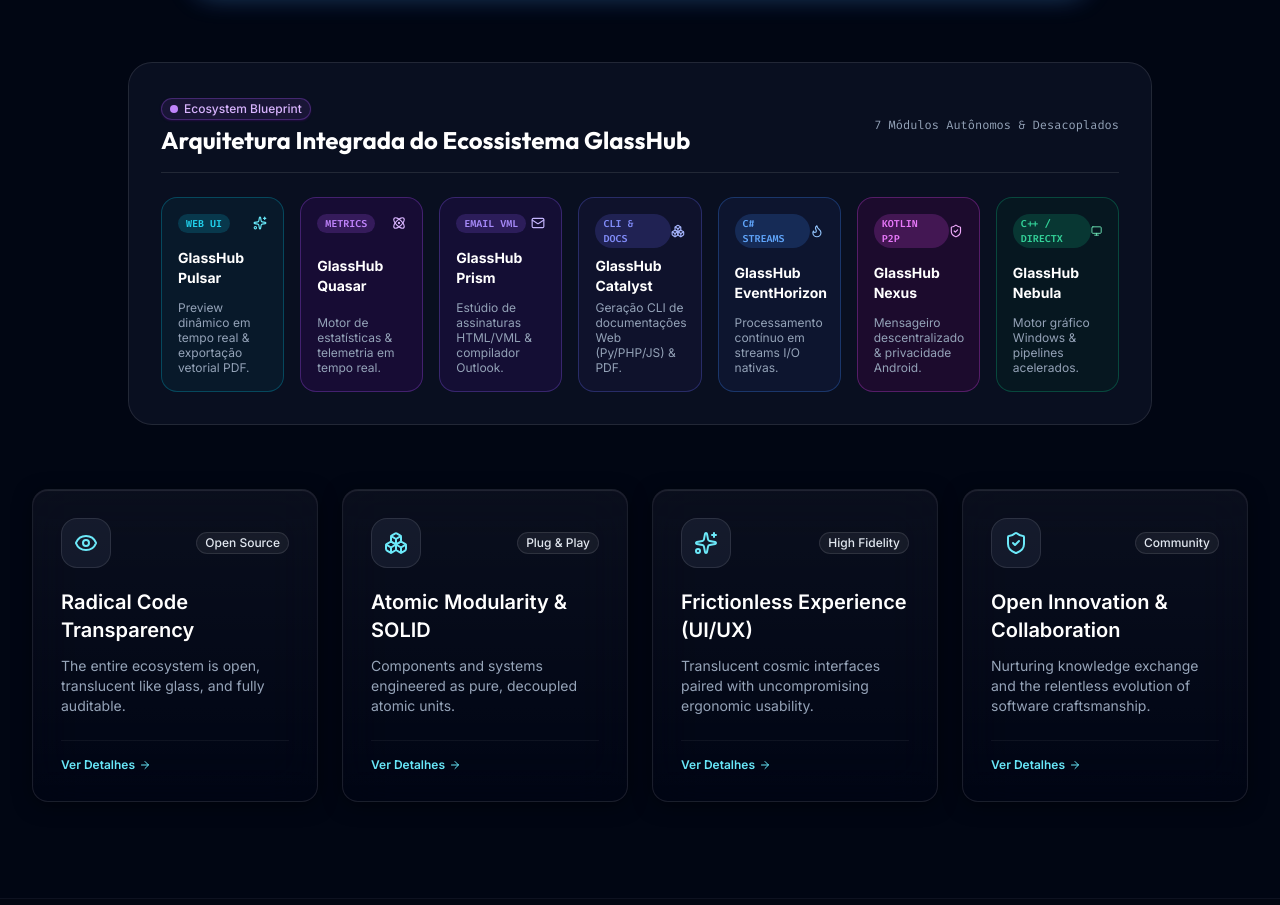
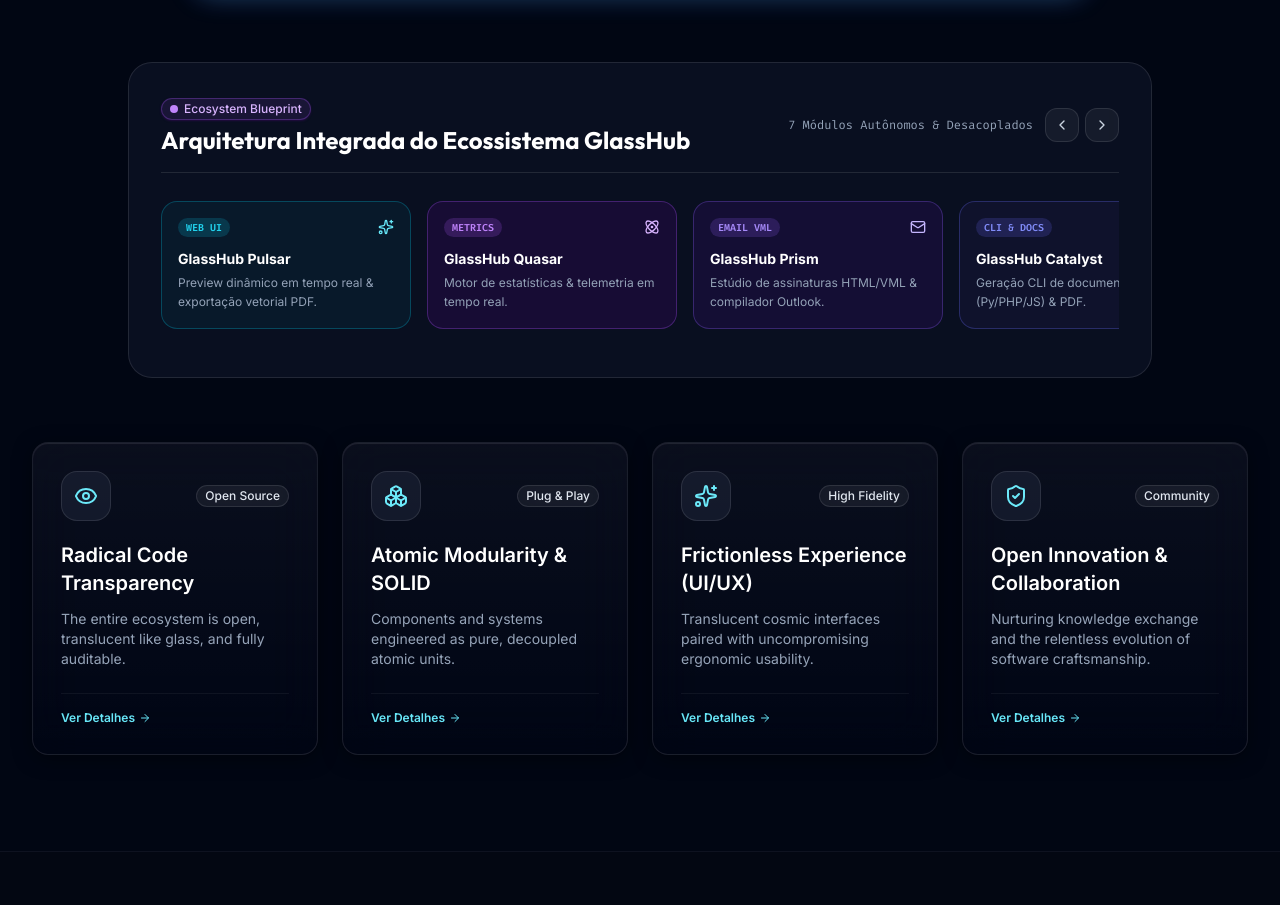
Before and after one commit to matheustheus27/matheustheus27.github.io, a React (Vite) app: page / in a window 1280 px wide. Shown: the part 2612-3517 px from the top of the page. Built offline with nearby package versions, Linux system fonts and the light colour scheme.

Commit message:
feat: add AboutGlassHubSection component with interactive architecture gallery

```diff
--- a/src/components/organisms/AboutGlassHubSection.tsx
+++ b/src/components/organisms/AboutGlassHubSection.tsx
@@ -1,5 +1,5 @@
-import React, { useState } from 'react';
-import { Boxes, ShieldCheck, Sparkles, Eye, ArrowRight, Check, Flame, Atom, Monitor, Mail } from 'lucide-react';
+import React, { useState, useRef } from 'react';
+import { Boxes, ShieldCheck, Sparkles, Eye, ArrowRight, Check, Flame, Atom, Monitor, Mail, ChevronLeft, ChevronRight } from 'lucide-react';
 import { Heading } from '../atoms/Heading';
 import { Text } from '../atoms/Text';
 import { Badge } from '../atoms/Badge';
@@ -11,7 +11,15 @@ import { useLanguage } from '../../context/LanguageContext';
 export const AboutGlassHubSection: React.FC = () => {
   const { t } = useLanguage();
   const [isVisionModalOpen, setIsVisionModalOpen] = useState(false);
+  const ecosystemScrollRef = useRef<HTMLDivElement>(null);
   const aboutHub = t.aboutGlassHub;
+
+  const scrollEcosystem = (direction: 'left' | 'right') => {
+    if (ecosystemScrollRef.current) {
+      const scrollAmount = direction === 'left' ? -280 : 280;
+      ecosystemScrollRef.current.scrollBy({ left: scrollAmount, behavior: 'smooth' });
+    }
+  };
 
   const getPillarIcon = (id: string) => {
     const props = { className: 'w-6 h-6 text-cyan-300' };
@@ -80,9 +88,9 @@ export const AboutGlassHubSection: React.FC = () => {
           </GlassCard>
         </div>
 
-        {/* GlassHub Interactive Ecosystem Blueprint Diagram */}
+        {/* GlassHub Interactive Ecosystem Blueprint Diagram & Gallery */}
         <div className="max-w-5xl mx-auto mb-16 p-6 sm:p-8 rounded-3xl bg-slate-900/60 border border-white/10 backdrop-blur-xl relative overflow-hidden">
-          <div className="flex items-center justify-between gap-4 mb-6 pb-4 border-b border-white/10">
+          <div className="flex flex-col sm:flex-row sm:items-center justify-between gap-4 mb-6 pb-4 border-b border-white/10">
             <div>
               <Badge variant="violet" dot size="sm" className="mb-1">
                 Ecosystem Blueprint
@@ -91,123 +99,162 @@ export const AboutGlassHubSection: React.FC = () => {
                 Arquitetura Integrada do Ecossistema GlassHub
               </Heading>
             </div>
+            <div className="flex items-center gap-3">
               <span className="text-xs text-slate-400 font-mono hidden sm:inline-block">
                 7 Módulos Autônomos & Desacoplados
               </span>
+              <div className="flex items-center gap-1.5">
+                <button
+                  type="button"
+                  onClick={() => scrollEcosystem('left')}
+                  className="p-2 rounded-xl bg-white/5 border border-white/10 hover:bg-white/10 hover:border-white/20 text-slate-300 hover:text-white transition-all active:scale-95 cursor-pointer"
+                  aria-label="Anterior"
+                  title="Anterior"
+                >
+                  <ChevronLeft className="w-4 h-4" />
+                </button>
+                <button
+                  type="button"
+                  onClick={() => scrollEcosystem('right')}
+                  className="p-2 rounded-xl bg-white/5 border border-white/10 hover:bg-white/10 hover:border-white/20 text-slate-300 hover:text-white transition-all active:scale-95 cursor-pointer"
+                  aria-label="Próximo"
+                  title="Próximo"
+                >
+                  <ChevronRight className="w-4 h-4" />
+                </button>
+              </div>
+            </div>
           </div>
 
-          {/* Interactive Nodes Flow Grid */}
-          <div className="grid grid-cols-1 sm:grid-cols-2 md:grid-cols-3 xl:grid-cols-7 gap-4 relative z-10">
+          {/* Horizontal Scroll Gallery */}
+          <div
+            ref={ecosystemScrollRef}
+            className="flex gap-4 overflow-x-auto pb-4 pt-1 snap-x snap-mandatory scrollbar-thin scrollbar-thumb-white/20 scrollbar-track-transparent scroll-smooth relative z-10"
+          >
             {/* Node 1: Pulsar */}
-            <div className="p-4 rounded-2xl bg-cyan-950/30 border border-cyan-500/30 hover:border-cyan-400/60 transition-all flex flex-col justify-between group">
-              <div className="flex items-center justify-between mb-2">
+            <div className="flex-none w-[230px] sm:w-[250px] snap-start p-4 rounded-2xl bg-cyan-950/30 border border-cyan-500/30 hover:border-cyan-400/60 transition-all flex flex-col justify-between group">
+              <div className="flex items-center justify-between mb-3">
                 <span className="text-[10px] font-mono font-semibold text-cyan-400 bg-cyan-500/20 px-2 py-0.5 rounded-full">
                   WEB UI
                 </span>
-                <Sparkles className="w-3.5 h-3.5 text-cyan-300" />
+                <Sparkles className="w-4 h-4 text-cyan-300" />
               </div>
+              <div>
                 <h4 className="text-sm font-bold text-white group-hover:text-cyan-300 transition-colors mb-1">
                   GlassHub Pulsar
                 </h4>
-              <p className="text-xs text-slate-400 leading-tight">
+                <p className="text-xs text-slate-400 leading-relaxed">
                   Preview dinâmico em tempo real & exportação vetorial PDF.
                 </p>
               </div>
+            </div>
 
             {/* Node 2: Quasar */}
-            <div className="p-4 rounded-2xl bg-purple-950/30 border border-purple-500/30 hover:border-purple-400/60 transition-all flex flex-col justify-between group">
-              <div className="flex items-center justify-between mb-2">
+            <div className="flex-none w-[230px] sm:w-[250px] snap-start p-4 rounded-2xl bg-purple-950/30 border border-purple-500/30 hover:border-purple-400/60 transition-all flex flex-col justify-between group">
+              <div className="flex items-center justify-between mb-3">
                 <span className="text-[10px] font-mono font-semibold text-purple-400 bg-purple-500/20 px-2 py-0.5 rounded-full">
                   METRICS
                 </span>
-                <Atom className="w-3.5 h-3.5 text-purple-300" />
+                <Atom className="w-4 h-4 text-purple-300" />
               </div>
+              <div>
                 <h4 className="text-sm font-bold text-white group-hover:text-purple-300 transition-colors mb-1">
                   GlassHub Quasar
                 </h4>
-              <p className="text-xs text-slate-400 leading-tight">
+                <p className="text-xs text-slate-400 leading-relaxed">
                   Motor de estatísticas & telemetria em tempo real.
                 </p>
               </div>
+            </div>
 
             {/* Node 3: Prism */}
-            <div className="p-4 rounded-2xl bg-violet-950/30 border border-violet-500/30 hover:border-violet-400/60 transition-all flex flex-col justify-between group">
-              <div className="flex items-center justify-between mb-2">
+            <div className="flex-none w-[230px] sm:w-[250px] snap-start p-4 rounded-2xl bg-violet-950/30 border border-violet-500/30 hover:border-violet-400/60 transition-all flex flex-col justify-between group">
+              <div className="flex items-center justify-between mb-3">
                 <span className="text-[10px] font-mono font-semibold text-violet-400 bg-violet-500/20 px-2 py-0.5 rounded-full">
                   EMAIL VML
                 </span>
-                <Mail className="w-3.5 h-3.5 text-violet-300" />
+                <Mail className="w-4 h-4 text-violet-300" />
               </div>
+              <div>
                 <h4 className="text-sm font-bold text-white group-hover:text-violet-300 transition-colors mb-1">
                   GlassHub Prism
                 </h4>
-              <p className="text-xs text-slate-400 leading-tight">
+                <p className="text-xs text-slate-400 leading-relaxed">
                   Estúdio de assinaturas HTML/VML & compilador Outlook.
                 </p>
               </div>
+            </div>
 
             {/* Node 4: Catalyst */}
-            <div className="p-4 rounded-2xl bg-indigo-950/30 border border-indigo-500/30 hover:border-indigo-400/60 transition-all flex flex-col justify-between group">
-              <div className="flex items-center justify-between mb-2">
+            <div className="flex-none w-[230px] sm:w-[250px] snap-start p-4 rounded-2xl bg-indigo-950/30 border border-indigo-500/30 hover:border-indigo-400/60 transition-all flex flex-col justify-between group">
+              <div className="flex items-center justify-between mb-3">
                 <span className="text-[10px] font-mono font-semibold text-indigo-400 bg-indigo-500/20 px-2 py-0.5 rounded-full">
                   CLI & DOCS
                 </span>
-                <Boxes className="w-3.5 h-3.5 text-indigo-300" />
+                <Boxes className="w-4 h-4 text-indigo-300" />
               </div>
+              <div>
                 <h4 className="text-sm font-bold text-white group-hover:text-indigo-300 transition-colors mb-1">
                   GlassHub Catalyst
                 </h4>
-              <p className="text-xs text-slate-400 leading-tight">
+                <p className="text-xs text-slate-400 leading-relaxed">
                   Geração CLI de documentações Web (Py/PHP/JS) & PDF.
                 </p>
               </div>
+            </div>
 
             {/* Node 5: EventHorizon */}
-            <div className="p-4 rounded-2xl bg-blue-950/30 border border-blue-500/30 hover:border-blue-400/60 transition-all flex flex-col justify-between group">
-              <div className="flex items-center justify-between mb-2">
+            <div className="flex-none w-[230px] sm:w-[250px] snap-start p-4 rounded-2xl bg-blue-950/30 border border-blue-500/30 hover:border-blue-400/60 transition-all flex flex-col justify-between group">
+              <div className="flex items-center justify-between mb-3">
                 <span className="text-[10px] font-mono font-semibold text-blue-400 bg-blue-500/20 px-2 py-0.5 rounded-full">
                   C# STREAMS
                 </span>
-                <Flame className="w-3.5 h-3.5 text-blue-300" />
+                <Flame className="w-4 h-4 text-blue-300" />
               </div>
+              <div>
                 <h4 className="text-sm font-bold text-white group-hover:text-blue-300 transition-colors mb-1">
                   GlassHub EventHorizon
                 </h4>
-              <p className="text-xs text-slate-400 leading-tight">
+                <p className="text-xs text-slate-400 leading-relaxed">
                   Processamento contínuo em streams I/O nativas.
                 </p>
               </div>
+            </div>
 
             {/* Node 6: Nexus */}
-            <div className="p-4 rounded-2xl bg-fuchsia-950/30 border border-fuchsia-500/30 hover:border-fuchsia-400/60 transition-all flex flex-col justify-between group">
-              <div className="flex items-center justify-between mb-2">
+            <div className="flex-none w-[230px] sm:w-[250px] snap-start p-4 rounded-2xl bg-fuchsia-950/30 border border-fuchsia-500/30 hover:border-fuchsia-400/60 transition-all flex flex-col justify-between group">
+              <div className="flex items-center justify-between mb-3">
                 <span className="text-[10px] font-mono font-semibold text-fuchsia-400 bg-fuchsia-500/20 px-2 py-0.5 rounded-full">
                   KOTLIN P2P
                 </span>
-                <ShieldCheck className="w-3.5 h-3.5 text-fuchsia-300" />
+                <ShieldCheck className="w-4 h-4 text-fuchsia-300" />
               </div>
+              <div>
                 <h4 className="text-sm font-bold text-white group-hover:text-fuchsia-300 transition-colors mb-1">
                   GlassHub Nexus
                 </h4>
-              <p className="text-xs text-slate-400 leading-tight">
+                <p className="text-xs text-slate-400 leading-relaxed">
                   Mensageiro descentralizado & privacidade Android.
                 </p>
               </div>
+            </div>
 
             {/* Node 7: Nebula */}
-            <div className="p-4 rounded-2xl bg-emerald-950/30 border border-emerald-500/30 hover:border-emerald-400/60 transition-all flex flex-col justify-between group">
-              <div className="flex items-center justify-between mb-2">
+            <div className="flex-none w-[230px] sm:w-[250px] snap-start p-4 rounded-2xl bg-emerald-950/30 border border-emerald-500/30 hover:border-emerald-400/60 transition-all flex flex-col justify-between group">
+              <div className="flex items-center justify-between mb-3">
                 <span className="text-[10px] font-mono font-semibold text-emerald-400 bg-emerald-500/20 px-2 py-0.5 rounded-full">
                   C++ / DIRECTX
                 </span>
-                <Monitor className="w-3.5 h-3.5 text-emerald-300" />
+                <Monitor className="w-4 h-4 text-emerald-300" />
               </div>
+              <div>
                 <h4 className="text-sm font-bold text-white group-hover:text-emerald-300 transition-colors mb-1">
                   GlassHub Nebula
                 </h4>
-              <p className="text-xs text-slate-400 leading-tight">
+                <p className="text-xs text-slate-400 leading-relaxed">
                   Motor gráfico Windows & pipelines acelerados.
                 </p>
+              </div>
             </div>
           </div>
         </div>
```
Lines whose indentation alone changed are shown as unchanged.
